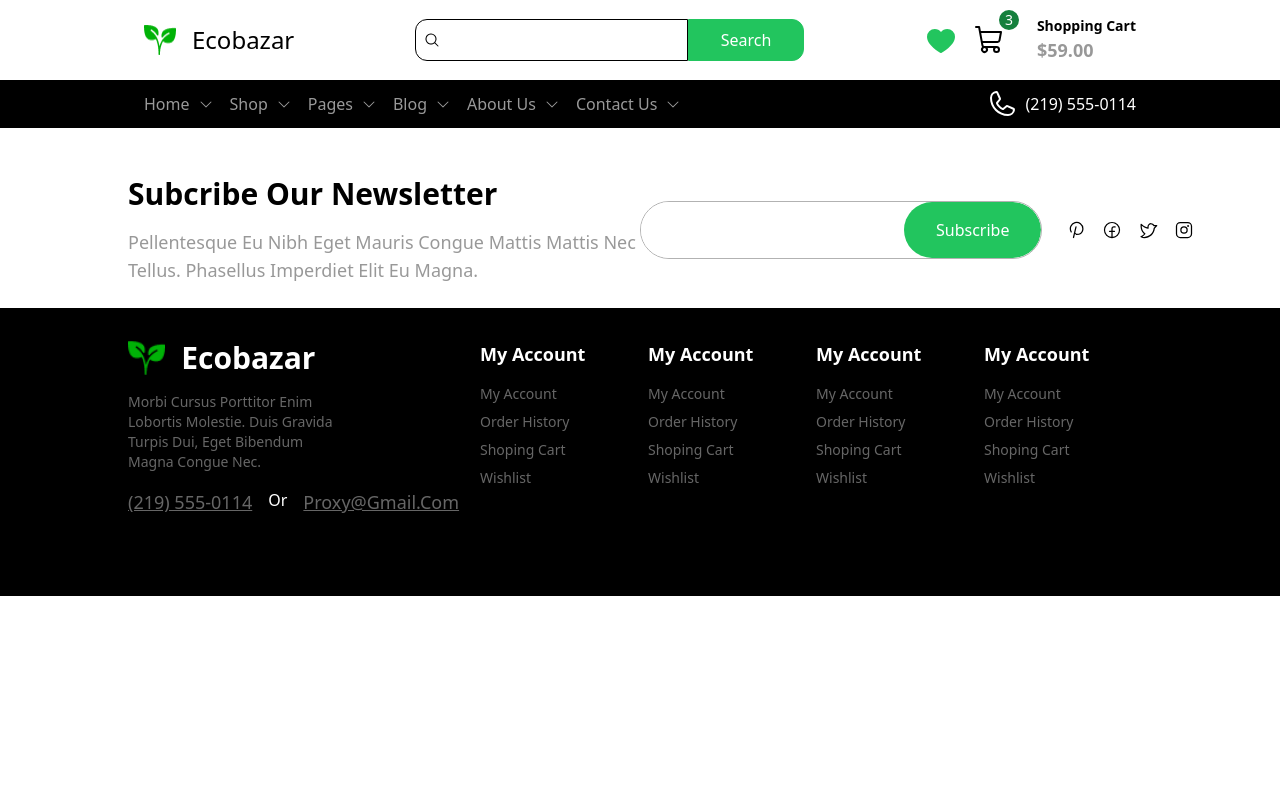
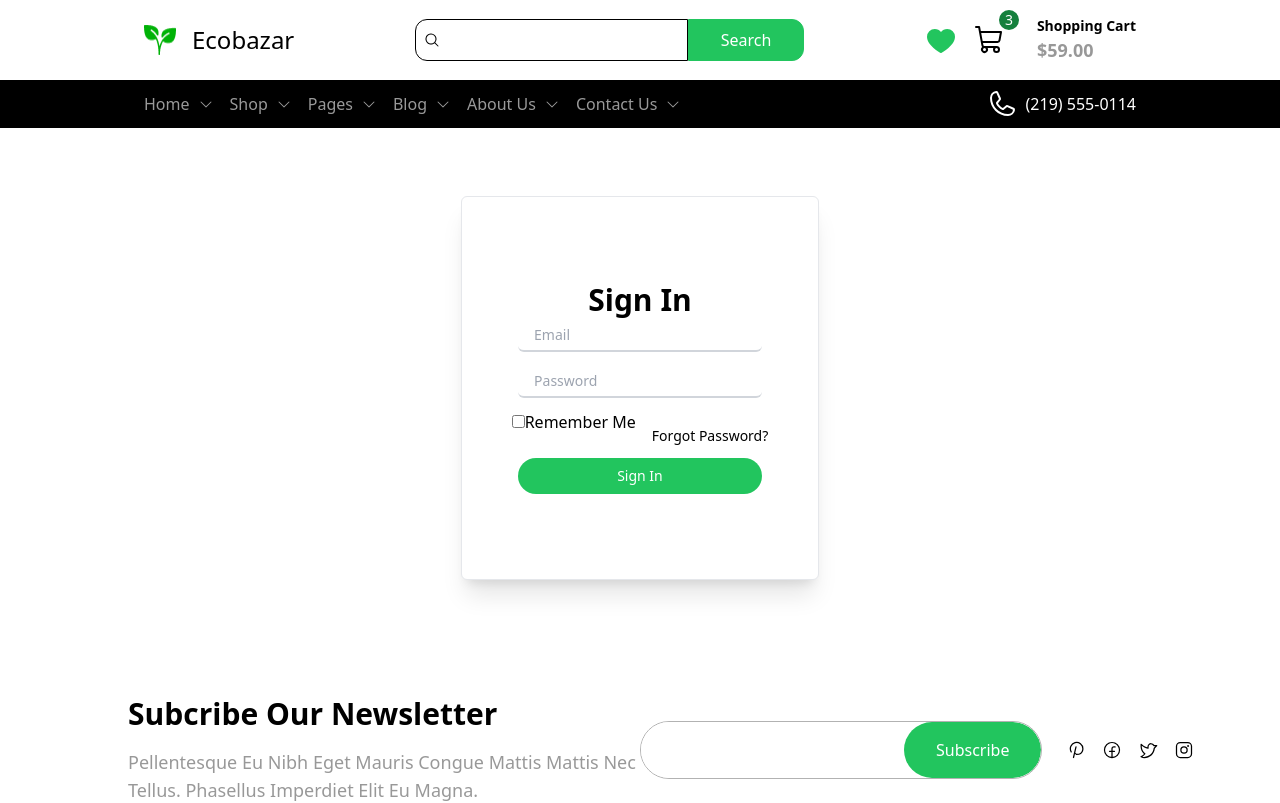
Before and after one commit to DUSHIME1212/Ecobazar, a React (Vite) app in the folder frontend/: page /profile in a window 1280 px wide. Shown: the top 803 px of the page. Built offline with nearby package versions, Linux system fonts and the light colour scheme.

Commit message:
almost signpage

```diff
--- a/frontend/src/App.jsx
+++ b/frontend/src/App.jsx
@@ -1,7 +1,8 @@
 import Navbar from "./components/Navbar.jsx";
 import { Routes, Route } from "react-router-dom";
 import HomepageLanding from "./pages/HomepageLanding.jsx";
-import Footer from "./components/Footer.jsx";
+import Footer from "./components/footer.jsx";
+import LoginAuth from "./pages/settings/login.jsx";
 
 export default function App() {
   return (
@@ -9,6 +10,7 @@ export default function App() {
         <Navbar />
       <Routes>
         <Route path="/" element={<HomepageLanding />}/>
+        <Route path="/profile" element={<LoginAuth/>}  />
       </Routes>
       <Footer />
     </div>
--- a/frontend/src/pages/settings/login.jsx
+++ b/frontend/src/pages/settings/login.jsx
@@ -0,0 +1,36 @@
+
+
+
+function LoginAuth() {
+    return(
+       <main className="h-[65dvh] w-full flex flex-col justify-center items-center">
+        <div className="flex flex-col items-center justify-center w-[28dvw] bg-white border rounded-md shadow-xl hover:shadow-2xl transition-all duration-300 h-[48dvh] hover:scale-105 hover:-translate-y-1" id="card">
+            <h1>
+                Sign In
+            </h1>
+            <form className="flex flex-col items-center space-y-3">
+                <input type="email" placeholder="Email" className="border-b-2 border-gray-300 focus:border-green-500 h-[4dvh] w-[95%] p-4 text-sm rounded-md outline-none" />
+                <input type="password" placeholder="Password" className="border-b-2 border-gray-300 focus:border-green-500 h-[4dvh] w-[95%] p-4 text-sm rounded-md mt-4 outline-none" />
+                 <span className="flex space-x-4 ">
+                    <span className="">
+                        <input type="checkbox" className=""/>
+                        Remember me
+                    </span>
+
+                 <a href="#" className="text-sm  mt-4">
+                    Forgot Password?
+                 </a>
+                 </span>
+                <button className="w-[95%] p-2 text-sm  rounded-full bg-green-500 text-white">
+                    Sign In
+                </button>
+
+            </form>
+
+        </div>
+
+       </main>
+    );
+}
+
+export default LoginAuth;
```
